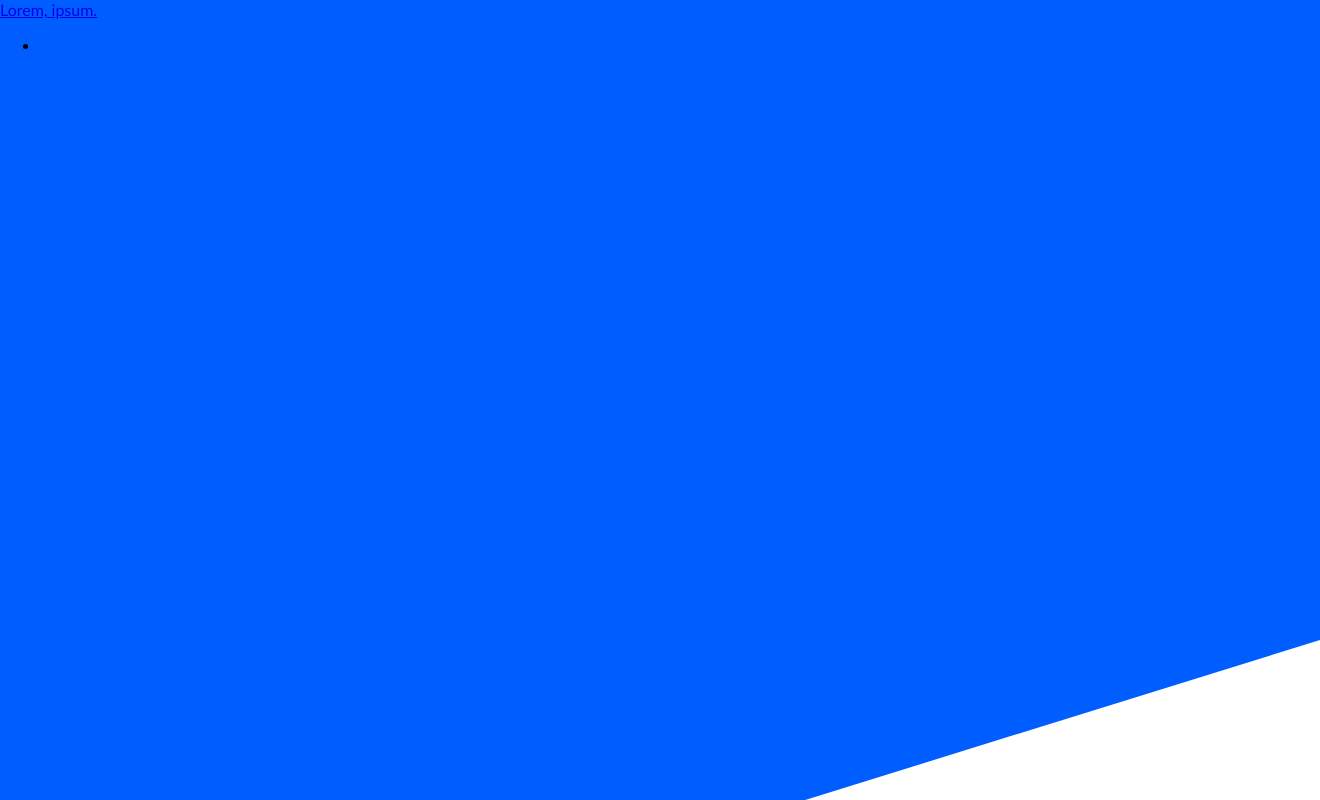
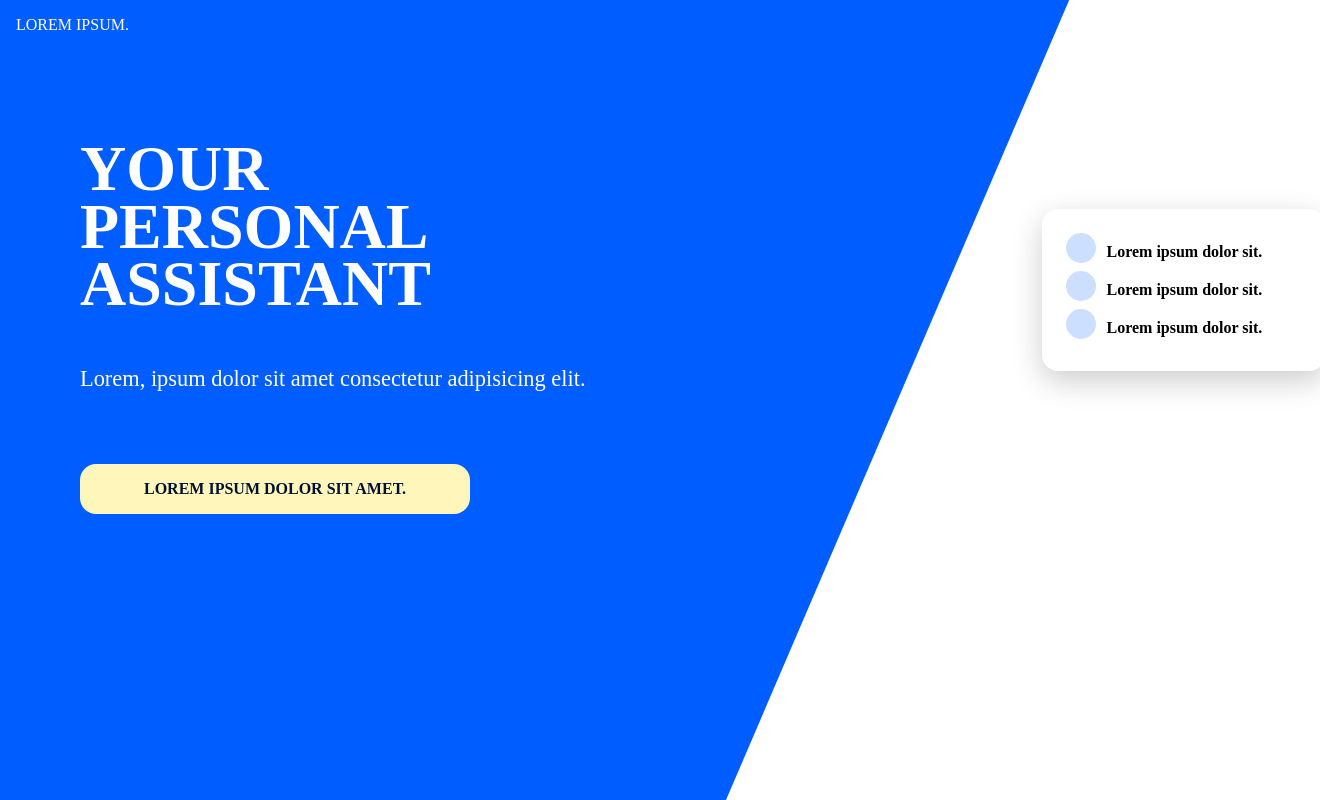
Before and after one commit to mark-ryu/sass_practice, a Flask app: page / in a window 1320 px wide. Run offline with Flask 2, Linux system fonts and the light colour scheme.

Commit message:
finished practice 1

```diff
--- a/static/main.css
+++ b/static/main.css
@@ -3,7 +3,7 @@ body, html {
 }
 
 body {
-  font-family: 'Trebuchet MS', 'Lucida Sans Unicode', 'Lucida Grande', 'Lucida Sans', Arial, sans-serif;
+  font-family: 'Montserrat';
   margin: 0;
 }
 
@@ -16,4 +16,128 @@ body #bg {
   position: absolute;
   z-index: -1;
 }
+
+@media (min-width: 840px) {
+  body #bg {
+    -webkit-clip-path: polygon(0 0, 81% 0, 55% 100%, 0% 100%);
+            clip-path: polygon(0 0, 81% 0, 55% 100%, 0% 100%);
+  }
+}
+
+body header a {
+  color: #fff;
+  text-decoration: none;
+  padding: 1rem;
+  display: block;
+  text-transform: uppercase;
+}
+
+@media (min-width: 840px) {
+  body main {
+    display: -ms-grid;
+    display: grid;
+    grid-template-coloumns: 50vw auto;
+        grid-template-areas: "primary card";
+  }
+}
+
+body main section#card {
+  background: #fff;
+  padding: 1.5rem;
+  margin: 1em auto;
+  border-radius: 1rem;
+  -webkit-box-shadow: 0 10px 30px rgba(0, 0, 0, 0.2);
+          box-shadow: 0 10px 30px rgba(0, 0, 0, 0.2);
+  width: 80%;
+}
+
+@media (min-width: 840px) {
+  body main section#card {
+    grid-area: card;
+    height: -webkit-fit-content;
+    height: -moz-fit-content;
+    height: fit-content;
+    -ms-flex-item-align: center;
+        -ms-grid-row-align: center;
+        align-self: center;
+    margin: 1em;
+  }
+}
+
+body main ul {
+  list-style-type: none;
+  margin: 0;
+  padding: 0;
+}
+
+body main ul li {
+  margin-bottom: 10px;
+}
+
+body main ul li span {
+  position: absolute;
+  width: 30px;
+  height: 30px;
+  background-color: #ccdfff;
+  border-radius: 50%;
+  margin-right: 10px;
+}
+
+body main ul li strong {
+  display: inline-block;
+  margin-left: 40px;
+  margin-top: 10px;
+}
+
+body section#primary {
+  color: #fff;
+  padding: 1rem;
+  text-align: center;
+}
+
+@media (min-width: 840px) {
+  body section#primary {
+    grid-area: primary;
+    text-align: left;
+    margin: 4em 0 0 4em;
+  }
+}
+
+body section#primary h1 {
+  font-size: 3em;
+  margin-top: 10px;
+  text-transform: uppercase;
+}
+
+@media (min-width: 840px) {
+  body section#primary h1 {
+    width: 30%;
+    font-size: 4em;
+    line-height: .9em;
+  }
+}
+
+body section#primary p {
+  font-size: 1.4em;
+}
+
+body section#primary a {
+  color: #001333;
+  border-radius: 1rem;
+  text-decoration: none;
+  text-transform: uppercase;
+  font-weight: bold;
+  background-color: #fff6bb;
+  display: block;
+  text-align: center;
+  margin: 50px auto 0 auto;
+  padding: 1rem;
+}
+
+@media (min-width: 840px) {
+  body section#primary a {
+    display: inline-block;
+    padding: 1rem 4rem;
+  }
+}
 /*# sourceMappingURL=main.css.map */
--- a/static/main.scss
+++ b/static/main.scss
@@ -1,21 +1,148 @@
 $colors: (
     primary: #005dff,
+    primary-light: lighten(#005dff, 40%),
+    primary-dark: darken(#005dff, 40%),
     accent: #fff6bb
 );
+
+$padding: 1rem;
+$border: 1rem;
+
+@function color($color-name) {
+    @return map-get($colors, $color-name)
+}
+
+$desktop: 840px;
+
+@mixin desktop {
+    @media (min-width: #{$desktop}) {
+        @content;
+    }
+}
 
 body, html {
     height: 100%;
 }
+
 body {
-    font-family: 'Trebuchet MS', 'Lucida Sans Unicode', 'Lucida Grande', 'Lucida Sans', Arial, sans-serif;
+    font-family: 'Montserrat';
     margin: 0;
 
     #bg {
         clip-path: polygon(100% 0, 100% 80%, 61% 100%, 0 100%, 0 0);
-        background-color: map-get($colors, primary);
+        background-color: color(primary);
         width: 100%;
         height: 100%;
         position: absolute;
         z-index: -1;
+
+        @include desktop {
+            clip-path: polygon(0 0, 81% 0, 55% 100%, 0% 100%);
+        }
+    }
+
+    header a {
+        color: #fff;
+        text-decoration: none;
+        padding: $padding;
+        display: block;
+        text-transform: uppercase;
+    }
+
+
+    main {
+
+        @include desktop {
+            display: grid;
+            grid-template-coloumns: 50vw auto;
+            grid-template-areas:
+                "primary card";
+        }
+
+        section#card {
+            background: #fff;
+            padding: 1.5rem;
+            margin: 1em auto;
+            border-radius: $border;
+            box-shadow: 0 10px 30px rgba($color: #000000, $alpha: 0.2);
+            width: 80%;
+
+            @include desktop {
+                grid-area: card;
+                height: fit-content;
+                align-self: center;
+                margin: 1em;
+            }
+        }
+
+        ul {
+            list-style-type: none;
+            margin: 0; padding: 0;
+
+            li {
+                margin-bottom: 10px;
+
+                span {
+                    position: absolute;
+                    width: 30px;
+                    height: 30px;
+                    background-color: color(primary-light);
+                    border-radius: 50%;
+                    margin-right: 10px;
+                }
+
+                strong {
+                    display: inline-block;
+                    margin-left: max(40px);
+                    margin-top: 10px;
+                }
+            }
+        }
+    }
+
+    section#primary {
+        color: #fff;
+        padding: $padding;
+        text-align: center;
+
+        @include desktop {
+            grid-area: primary;
+            text-align: left;
+            margin: 4em 0 0 4em;
+        }
+
+        h1 {
+            font-size: 3em;
+            margin-top: 10px;
+            text-transform: uppercase;
+
+            @include desktop {
+                width: 30%;
+                font-size: 4em;
+                line-height: .9em;
+            }
+        }
+
+        p {
+            font-size: 1.4em;
+        }
+
+        a {
+            color: color(primary-dark);
+            border-radius: $border;
+            text-decoration: none;
+            text-transform: uppercase;
+            font-weight: bold;
+            background-color: color(accent);
+            display: block;
+            text-align: center;
+            margin: 50px auto 0 auto;
+            padding: $padding;
+
+            @include desktop {
+                display: inline-block;
+                padding: $padding $padding * 4;
+            }
+        }
     }
 }
--- a/templates/index.html
+++ b/templates/index.html
@@ -11,7 +11,7 @@
     <div id="bg"></div>
 
     <header>
-        <a href="#">Lorem, ipsum.</a>
+        <a href="#">Lorem ipsum.</a>
     </header>
 
     <main>
@@ -19,9 +19,23 @@
             <ul>
                 <li>
                     <span></span>
+                    <strong>Lorem ipsum dolor sit.</strong>
+                </li>
+                <li>
+                    <span></span>
+                    <strong>Lorem ipsum dolor sit.</strong>
+                </li>
+                <li>
+                    <span></span>
+                    <strong>Lorem ipsum dolor sit.</strong>
                 </li>
             </ul>
+        </section>
+        <section id="primary">
+            <h1>Your Personal Assistant</h1>
+            <p>Lorem, ipsum dolor sit amet consectetur adipisicing elit.</p>
 
+            <a href="#">Lorem ipsum dolor sit amet.</a>
         </section>
     </main>
 </body>
```
Also changed, not shown: 1 other file.
